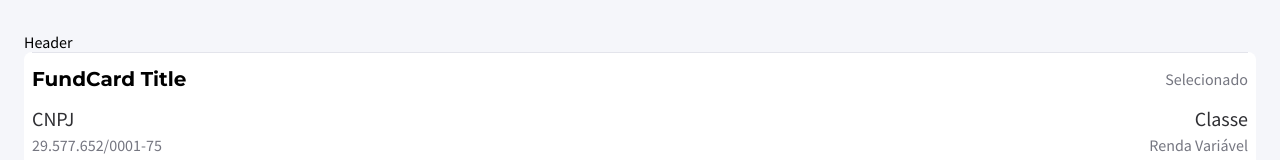
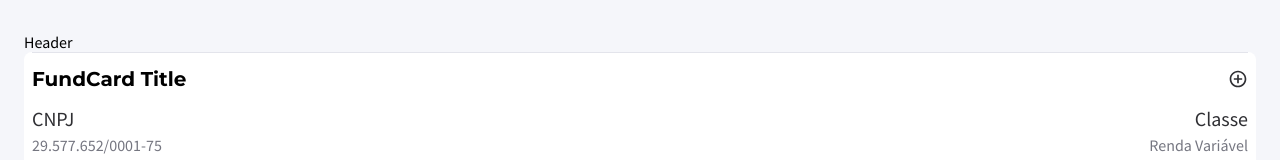
Before and after one commit to luizmellodev/radardoinvestidor-frontend, a Next.js app: page / in a window 1280 px wide. Shown: the top 160 px of the page. Built offline with nearby package versions, Linux system fonts and the light colour scheme.

Commit message:
botão selecionar - Duda, Pedro, Gabriel, Martin

```diff
--- a/package.json
+++ b/package.json
@@ -10,6 +10,7 @@
     "next": "latest",
     "react": "17.0.2",
     "react-dom": "17.0.2",
+    "react-icons": "^4.2.0",
     "styled-components": "5.2.1"
   },
   "devDependencies": {
--- a/src/components/FundCard/index.tsx
+++ b/src/components/FundCard/index.tsx
@@ -1,4 +1,6 @@
-import { ReactNode } from 'react';
+import { ReactNode, useState } from 'react';
+
+import { MdAddCircle, MdAddCircleOutline } from 'react-icons/md';
 
 import { Container, Content, FundTitle, Info, Row, Selected } from './styles';
 
@@ -7,13 +9,24 @@ interface FundCardProps {
 }
 
 function FundCard({ children }: FundCardProps) {
+  const [selected, setSelected] = useState(false);
+  function handleSelect() {
+    setSelected(!selected);
+  }
   return (
     <Container>
       <Content>
         <Row marginBottom="12px">
           <FundTitle>FundCard Title</FundTitle>
-          <Selected>
-            <span>Selecionado</span>
+          <Selected onClick={handleSelect}>
+            {selected ? (
+              <>
+                <span>Selecionado</span>
+                <MdAddCircle size={20} className="iconSelected" />
+              </>
+            ) : (
+              <MdAddCircleOutline size={20} className="iconNotSelected" />
+            )}
           </Selected>
         </Row>
         <Row marginBottom="4px">
--- a/src/components/FundCard/styles.ts
+++ b/src/components/FundCard/styles.ts
@@ -32,12 +32,26 @@ export const FundTitle = styled.strong`
   line-height: 28px;
 `;
 
-export const Selected = styled.div`
+export const Selected = styled.button`
+  background-color: transparent;
+  border: 0;
+  display: flex;
+  align-items: center;
+
   span {
     font-family: Source Sans Pro;
     font-size: 16px;
     line-height: 24px;
     color: ${(props) => props.theme.colors.textDescription};
+  }
+
+  svg.iconSelected {
+    color: ${(props) => props.theme.colors.iconSelected};
+    margin-left: 12px;
+  }
+
+  svg.iconNotSelected {
+    color: ${(props) => props.theme.colors.text};
   }
 `;
 
--- a/src/styles/theme.ts
+++ b/src/styles/theme.ts
@@ -4,6 +4,7 @@ const theme = {
     text: '#2f2f33',
     textDescription: '#757680',
     primary: '#e02b57',
+    iconSelected: '#00B563',
   },
 };
 
```
